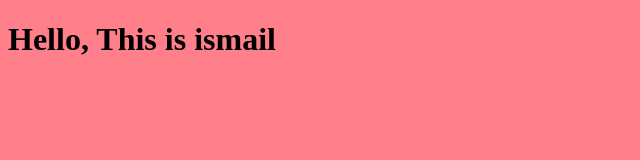
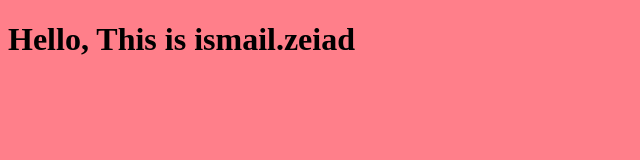
Before and after one commit to Zeiadismail8/myproject, a plain HTML site: page index.html in a window 1280 px wide. Shown: the whole page, without its empty margins (0-640 px from the left). Drawn offline with Linux system fonts and the light colour scheme.

Commit message:
edit the html file

```diff
--- a/index.html
+++ b/index.html
@@ -8,7 +8,7 @@
     <title>Document</title>
 </head>
 <body>
-    <h1>Hello, This is ismail</h1>
+    <h1>Hello, This is ismail.zeiad</h1>
 
     <script scr="app.js"></script>
 
```
